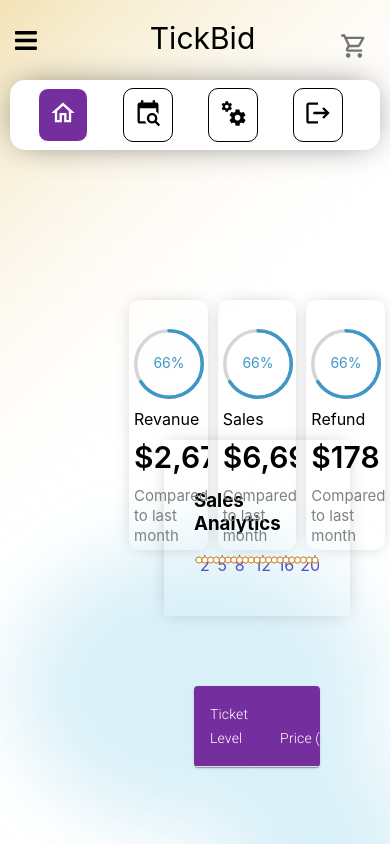
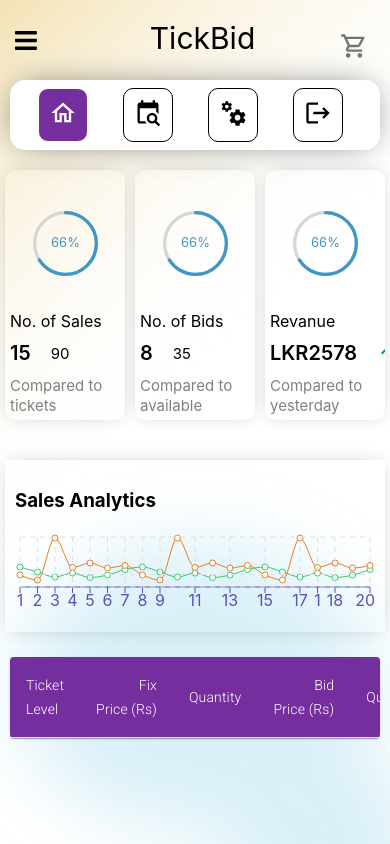
Before and after one commit to samitha093/Software-project, a Next.js app in the folder client/: page /seller in a window 390 px wide. Built offline with nearby package versions, Linux system fonts and the light colour scheme; a web font is replaced by a local one.

Commit message:
update dashboard
dashboard items

```diff
--- a/client/components/seller/Homepage.tsx
+++ b/client/components/seller/Homepage.tsx
@@ -15,6 +15,7 @@ import TableRow from '@mui/material/TableRow';
 import Paper from '@mui/material/Paper';
 import axios from 'axios'
 import ArrowUpwardIcon from '@mui/icons-material/ArrowUpward';
+import ArrowDownwardIcon from '@mui/icons-material/ArrowDownward';
 import { LineChart, Line, XAxis, CartesianGrid, Tooltip, ResponsiveContainer } from 'recharts';
 import Progressbar from '../../components/seller/Progressbar'
 
@@ -197,14 +198,14 @@ return (
         <div className="dashboardtop">
             <div className ="dashboardItem">
               <div>
-              <span className="dashboardTitle">Revanue</span>
+              <span className="dashboardTitle">No. of Sales</span>
                 <div className ="dashboardContainer">
-                    <span className="dashboardMoney">$2,678</span>
+                    <span className="dashboardMoney">15</span>
                     <span className="dashboardRate">
-                        -11.4 < ArrowUpwardIcon className="dashboardIcon"/>
+                        90
                     </span>
                 </div>
-                <span className="dashboardSub">Compared to last month</span>
+                <span className="dashboardSub">Compared to tickets</span>
               </div>
               <div className="seller-progressbar">
                 <Progressbar/>
@@ -212,14 +213,14 @@ return (
             </div>
             <div className ="dashboardItem">
               <div>
-                <span className="dashboardTitle">Sales</span>
+                <span className="dashboardTitle">No. of Bids</span>
                 <div className ="dashboardContainer">
-                    <span className="dashboardMoney">$6,698</span>
+                    <span className="dashboardMoney">8</span>
                     <span className="dashboardRate">
-                        -171.4 < ArrowUpwardIcon className="dashboardIcon"/>
+                        35
                     </span>
                 </div>
-                <span className="dashboardSub">Compared to last month</span>
+                <span className="dashboardSub">Compared to available</span>
               </div>
               <div className="seller-progressbar">
                 <Progressbar/>
@@ -227,14 +228,15 @@ return (
             </div>
             <div className ="dashboardItem">
               <div>
-                <span className="dashboardTitle">Refund</span>
+                <span className="dashboardTitle">Revanue</span>
                 <div className ="dashboardContainer">
-                    <span className="dashboardMoney">$178</span>
+                    <span id="dashboardMoney-f" className="dashboardMoney">LKR2578</span>
                     <span className="dashboardRate">
-                        -1.4 <ArrowUpwardIcon className="dashboardIcon"/>
+                      <ArrowUpwardIcon className="dashboardIcon-up"/>
+                      <ArrowDownwardIcon className="dashboardIcon-down"/>
                     </span>
                 </div>
-                <span className="dashboardSub">Compared to last month</span>
+                <span className="dashboardSub">Compared to yesterday</span>
               </div>
               <div className="seller-progressbar">
                 <Progressbar/>
--- a/client/components/seller/Styles.css
+++ b/client/components/seller/Styles.css
@@ -273,10 +273,15 @@
     align-items: center;
     margin-left: 20px;
 }
-.dashboardIcon{
+.dashboardIcon-up{
     color: rgb(0, 168, 22);
     font-size: 20px;
     display: none;
+}
+.dashboardIcon-down{
+    color: rgb(168, 0, 22);
+    font-size: 20px;
+    display: flex;
 }
 .dashboardSub{
     font-size: 15px;
@@ -296,24 +301,20 @@
     margin-bottom: 20px;
 }
 .seller-progressbar {
-    margin: 0px calc(100% - 80%);
+    margin: auto;
     justify-content: center;
-    width: 60px;
+    width: 75px;
 }
 @media only screen and (max-width: 1550px) {
     .seller-progressbar {
-        margin: 0px calc(100% - 90%);
-        width: 65px;
+        width: 70px;
     }
 }
 @media only screen and (max-width: 1270px) {
     .seller-progressbar {
-        margin: 0px calc(100% - 96%);
         width: 65px;
     }
     .dashboardItem{
-        overflow: hidden;
-        position: relative;
         flex: 1;
         margin: 10px 10px;
         padding: 25px 10px;
@@ -324,31 +325,18 @@
         flex: 1 1;
         display: flex;
         flex-flow: column-reverse;
-        margin: 125px 5px;
+        margin: 20px 5px;
         padding: 5px 5px;
         height: 100%;
-        overflow: hidden;
-        position: relative;
-    }
-    .seller-progressbar {
-        margin: auto;
-        margin-bottom: 10px;
-        width: 70px;
     }
     .dashboardtop {
         height: 200px;
     }
 }
 @media only screen and (max-width: 700px) {
-    .dashboardItem {
-        flex: 1 1;
-        display: flex;
-        flex-flow: column-reverse;
-        margin: 150px 5px;
-        padding: 5px 5px;
-        height: 100%;
-        overflow: hidden;
-        position: relative;
+    .dashboardtable {
+        margin: 20px;
+        padding: 10px;
     }
     .dashboardtop {
         height: 250px;
@@ -421,6 +409,9 @@
     }
 }
 @media only screen and (max-width: 600px) {
+    .seller-dashboard {
+        padding-left: 0px;
+    }
     .seller-c-create-img-in{
         width: 288px;
         height: 150px;
@@ -489,6 +480,14 @@
         background: transparent;
         height: 100%;
     }
+    .dashboardgraph {
+        margin: 60px 5px 20px;
+        padding: 10px;
+    }
+    .dashboardtable {
+        margin: 20px 5px;
+        padding: 5px;
+    }
 }
 @media only screen and (max-width: 500px) {
     .seller-c-sidebar-item{
@@ -509,6 +508,21 @@
         width: 170px;
         border-radius: 20px;
         margin: 10px;
+    }
+    .dashboardMoney {
+        font-size: 20px;
+    }
+    .dashboardSub {
+        font-size: 10px;
+    }
+    .dashboardMoney {
+        font-size: 20px;
+    }
+    .dashboardSub {
+        font-size: 15px;
+    }
+    .dashboardRate {
+        font-size: 15px;
     }
 }
 @media only screen and (max-width: 400px) {
@@ -562,6 +576,15 @@
         width: 455px;
         padding-left: 0%;
     }
+    .dashboardMoney {
+        font-size: 19px;
+    }
+    .dashboardSub {
+        font-size: 12px;
+    }
+    .dashboardRate {
+        font-size: 12px;
+    }
 }
 @media only screen and (max-width: 360px) {
     .seller-c-topbar{
@@ -596,12 +619,24 @@
         width: 435px;
         padding-left: 0%;
     }
+    .dashboardMoney {
+        font-size: 17px;
+    }
 }
 @media only screen and (max-width: 350px) {
     .seller-c-events{
         width: 135px;
         border-radius: 20px;
         margin: 10px;
+    }
+    .dashboardMoney {
+        font-size: 14px;
+    }
+    .dashboardSub {
+        font-size: 10px;
+    }
+    .dashboardRate {
+        font-size: 10px;
     }
 }
 @media only screen and (max-width: 330px) {
```
